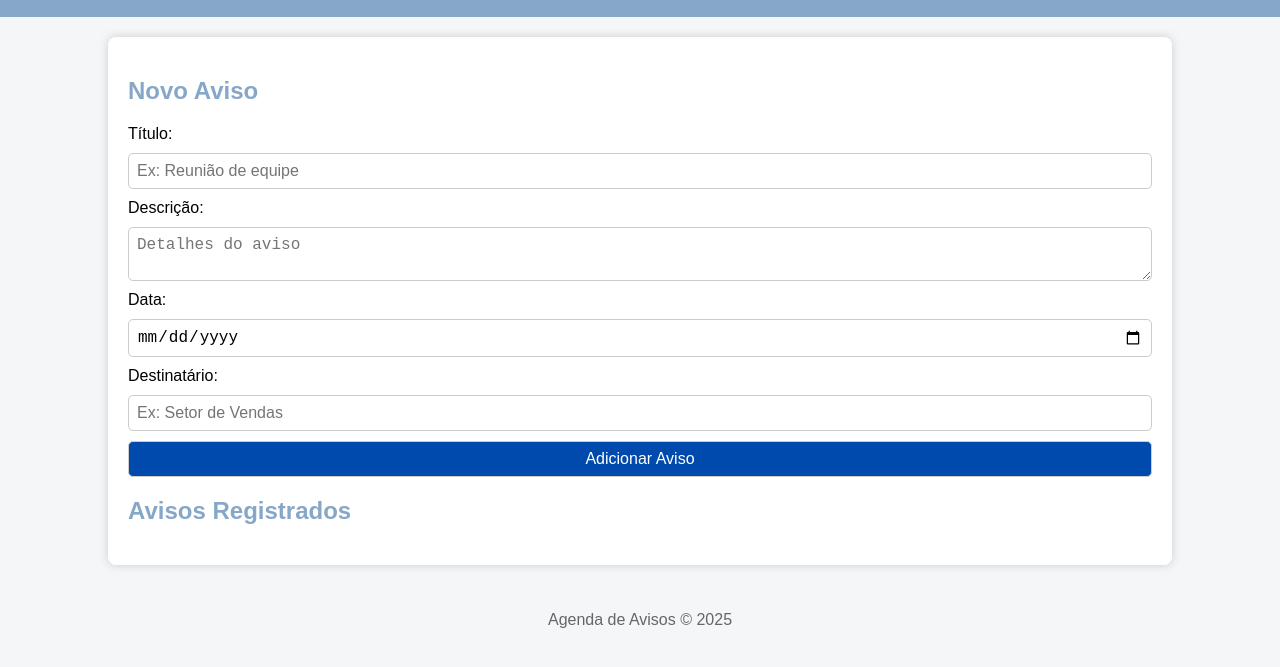
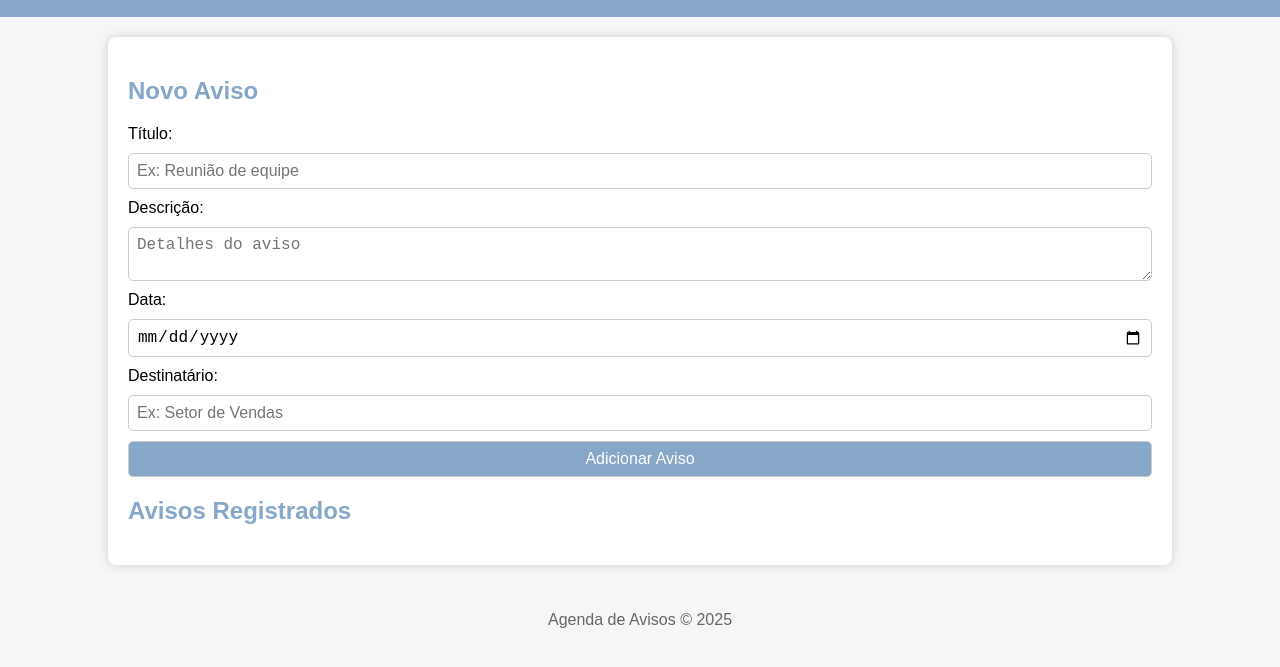
Before and after one commit to MelissaEvelynPS/hiran-av2, a website: page public_html/avisos.html in a window 1280 px wide. Shown: the part 95-762 px from the top of the page. Drawn offline with Linux system fonts and the light colour scheme; files that its build step writes are made by us from their sources; files whose address does not match are found by name.

Commit message:
update css

```diff
--- a/public_html/style.css
+++ b/public_html/style.css
@@ -83,14 +83,14 @@ input, textarea, button {
 }
 
 button {
-    background-color: #004aad;
+    background-color: #87a7c9;
     color: white;
     cursor: pointer;
     transition: background 0.2s;
 }
 
 button:hover {
-    background-color: #00307d;
+    background-color: #7795b5;
 }
 
 #listaAvisos {
```
